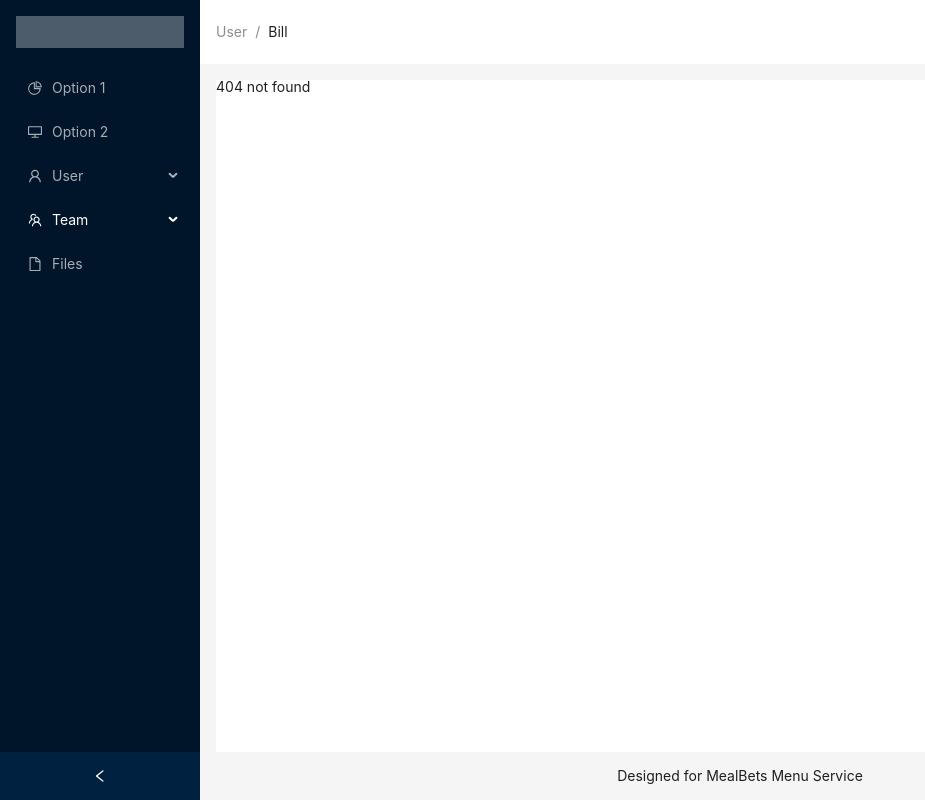
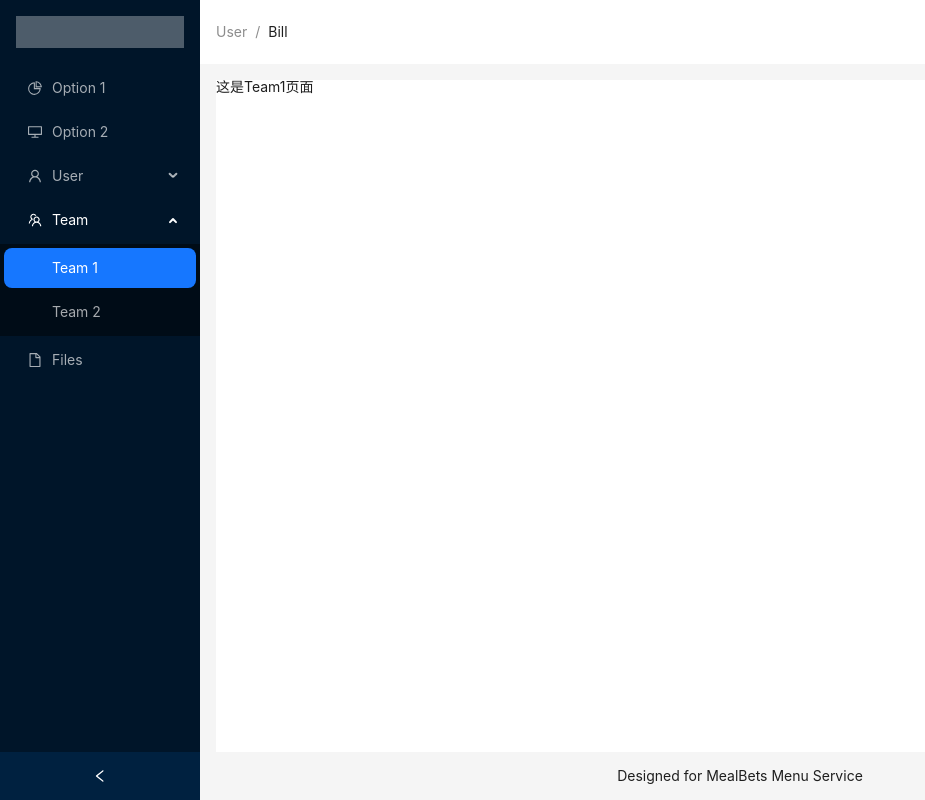
Before and after one commit to RF0606/ReactProject, a React (Vite) app: page /Team/Team1 in a window 1280 px wide. Before the commit this address led to /Error. Shown: the whole page, without its empty margins (0-925 px from the left). Built offline with nearby package versions, Linux system fonts and the light colour scheme.

Commit message:
modified the sidebar hover problem

```diff
--- a/package.json
+++ b/package.json
@@ -26,6 +26,7 @@
     "@vitejs/plugin-react": "^4.2.1",
     "sass": "^1.72.0",
     "typescript": "^5.2.2",
-    "vite": "^5.1.6"
+    "vite": "^5.1.6",
+    "@vitejs/plugin-react-refresh": "^1.3.6"
   }
 }
--- a/src/components/MainMenu/MenuSideBar.tsx
+++ b/src/components/MainMenu/MenuSideBar.tsx
@@ -5,7 +5,7 @@ import { items } from '@/components/MainMenu/MenuItems'
 
 const menuSideBarComp: React.FC = () => {
     // 获取当前路由的位置信息
-    const location = useLocation();
+    const currentRoute = useLocation();
 
     const useNavigateTo = useNavigate()
     const menuClick = (e:{key:string}) => {
@@ -13,7 +13,30 @@ const menuSideBarComp: React.FC = () => {
         useNavigateTo(e.key)
     }
 
-    const [openKeys, setOpenKeys] = useState<string[]>([]);
+    //拿currentRoute.pathname跟数组每项的children对比，如果找到，就要他上一级的key给openKeys
+    function findKey(obj:{key:string}) {
+        return obj.key === currentRoute.pathname
+    }
+
+    //find 方法会遍历 children 数组，并对每个元素调用 findKey() 函数
+/*    for(let i = 0; i < items.length; i++){
+        if(items[i]['children'] && items[i]['children'].length > 0 && items[i]['children'].find(findKey)){
+            defaultOpenKey = items[i].key;
+            break;
+        }
+    }*/
+    const keysWithChildren = items.map(item => {
+        if (item.children && item.children.length > 0 && item.children.find(findKey)) {
+            return item.key;
+        }
+        return null; // 如果没有满足条件的子元素，则返回 null
+    }).filter(key => key !== null); // 过滤掉 null 值
+
+// 如果存在满足条件的子元素，将第一个满足条件的子元素的 key 属性赋值给 defaultOpenKey 变量
+    const defaultOpenKey = keysWithChildren.length > 0 ? keysWithChildren[0] : "";
+
+    //设置展开项初始
+    const [openKeys, setOpenKeys] = useState<string[]>([defaultOpenKey]);
     const handleOpenChange = (keys: string[]) => {
         //这块需要传递一个数组下来，上边初始化的时候也要初始化成一个空数组，保持一致性
         setOpenKeys([keys[keys.length-1]])
@@ -22,7 +45,7 @@ const menuSideBarComp: React.FC = () => {
     return(
         <Menu
             theme="dark"
-            defaultSelectedKeys={location.pathname}
+            defaultSelectedKeys={currentRoute.pathname}
             mode="inline"
             items={items}
             onClick = {menuClick}
--- a/src/router/index.tsx
+++ b/src/router/index.tsx
@@ -7,6 +7,7 @@ import NotFound from "@/views/404/Error"
 const About = lazy(()=>import("@/views/About"))
 const Page1 = lazy(()=>import("@/views/Page1"))
 const Page2 = lazy(()=>import("@/views/Page2"))
+const Team1 = lazy(()=>import("@/views/Team/Team1"))
 
 // loading
 const withLoadingComponent = (comp:JSX.Element)=> (
@@ -17,32 +18,36 @@ const withLoadingComponent = (comp:JSX.Element)=> (
 
 const routes = [
     {
-        path:"/",
-        element:<Navigate to={"/Page1"}/>
+        path: "/",
+        element: <Navigate to={"/Page1"}/>
     },
     {
-        path:"/",
-        element:<Home />,
+        path: "/",
+        element: <Home />,
         children:[
             {
-                path:"/About",
-                element:withLoadingComponent(<About />)
+                path: "/About",
+                element: withLoadingComponent(<About />)
             },
             {
-                path:"/Page1",
-                element:withLoadingComponent(<Page1 />)
+                path: "/Page1",
+                element: withLoadingComponent(<Page1 />)
             },
             {
-                path:"/Page2",
-                element:withLoadingComponent(<Page2 />)
+                path: "/Page2",
+                element: withLoadingComponent(<Page2 />)
             },
             {
-                path:"/Error",
-                element:<NotFound/>
+                path: "/Team/Team1",
+                element: withLoadingComponent(<Team1 />)
             },
             {
-                path:"*",
-                element:<Navigate to={"/Error"}/>
+                path: "/Error",
+                element: <NotFound/>
+            },
+            {
+                path: "*",
+                element: <Navigate to={"/Error"}/>
             }
         ]
     }
--- /dev/null
+++ b/src/views/Team/Team1.tsx
@@ -0,0 +1,8 @@
+const View = () => {
+    return(
+        <div className={"About"}>
+            <p>这是Team1页面</p>
+        </div>
+    )
+}
+export default View
```
Also changed, not shown: 1 other file (tests, documents, lock files or other folders).
